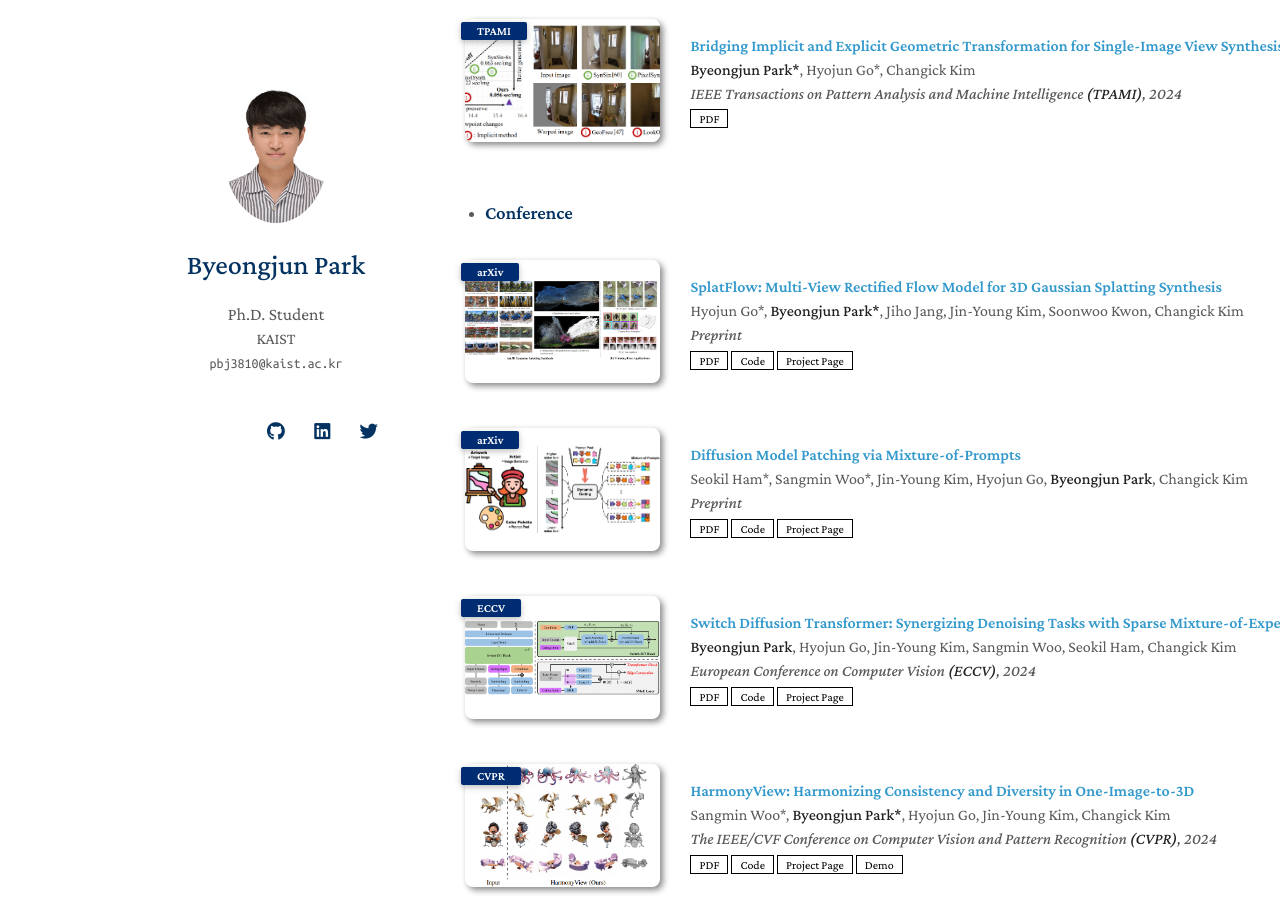
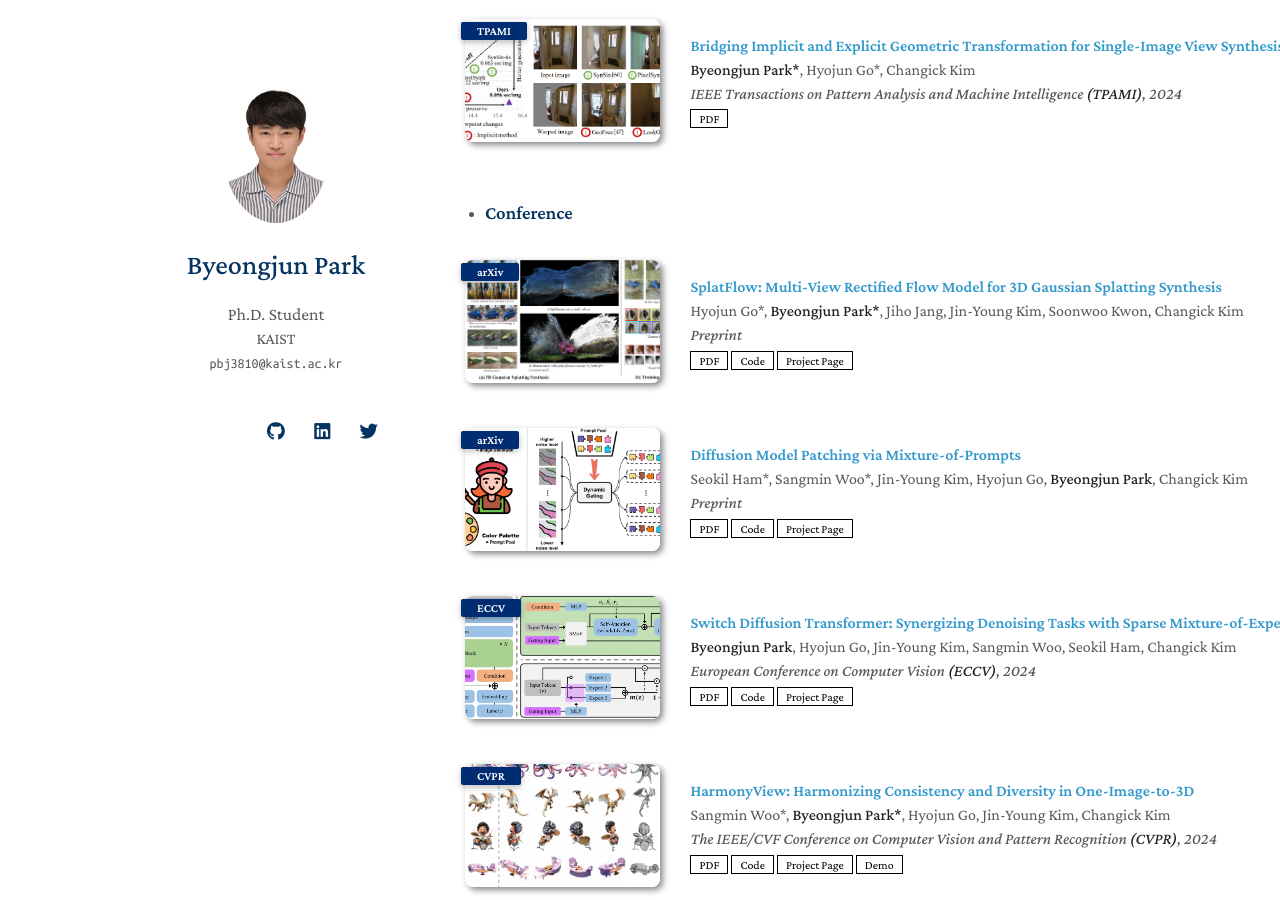
Before and after one commit to byeongjun-park/byeongjun-park.github.io, a Jekyll site: the page built from index.md, in a window 1280 px wide and 900 px high, scrolled down 851 px. Built offline with Jekyll 4.4.1, drawn with Linux system fonts in a browser that asks for light colours; nearby versions of some CDN libraries; a style sheet for code colours, icons or effects is not loaded; our own code applies the rules of GitHub Pages for plain Markdown files.

Commit message:
profile update

```diff
--- a/_includes/publications.md
+++ b/_includes/publications.md
@@ -70,7 +70,7 @@
 <div class="pub-row">
   <div class="col-sm-3 abbr" style="position: relative;padding-right: 15px;padding-left: 15px;">
     {% if link.image %}
-    <img src="{{ link.image }}" class="teaser img-fluid z-depth-1" style="width=100px;height=40%;object-fit: contain;">
+    <img src="{{ link.image }}" class="teaser img-fluid z-depth-1" style="width=100;height=40%">
     {% endif %}
     {% if link.conference_short %}
     <abbr class="badge">{{ link.conference_short }}</abbr>
```
